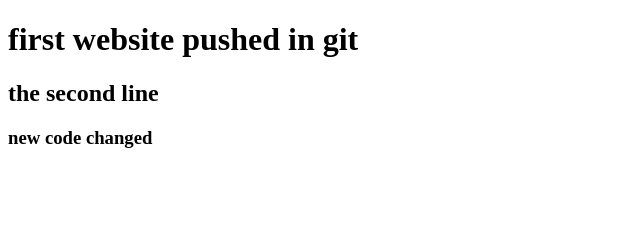
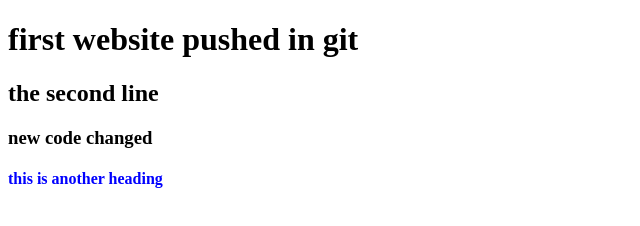
Before and after one commit to nowshad89/p-rep-first, a plain HTML site: page index.html in a window 1280 px wide. Shown: the whole page, without its empty margins (0-640 px from the left). Drawn offline with Linux system fonts and the light colour scheme.

Commit message:
colored heading

```diff
--- a/index.html
+++ b/index.html
@@ -5,11 +5,17 @@
     <meta http-equiv="X-UA-Compatible" content="IE=edge">
     <meta name="viewport" content="width=device-width, initial-scale=1.0">
     <title>my first git repo</title>
+    <style>
+        h4{
+            color: blue;
+        }
+    </style>
 </head>
 <body>
     <h1>first website pushed in git</h1>
     <h2>the second line</h2>
     <h3>new code changed</h3>
+    <h4>this is another heading</h4>
 
 </body>
 </html>
```
